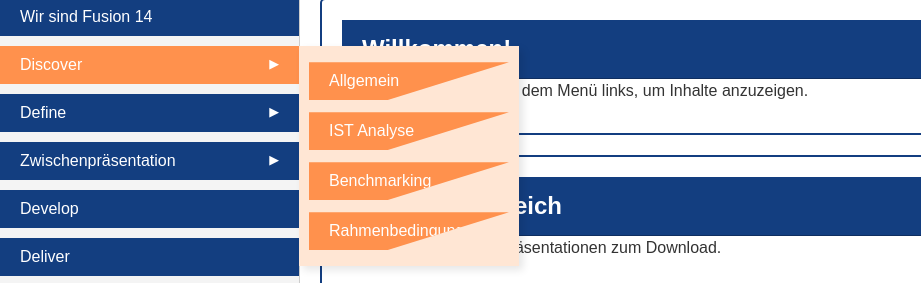
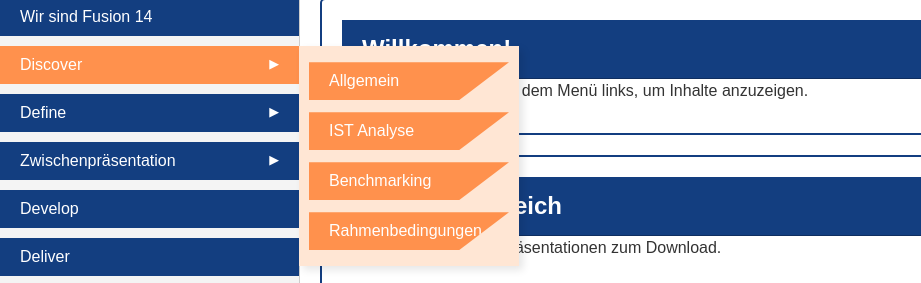
Before and after one commit to Plinfa99/fusion14-website, a plain HTML site: page index.html in a window 1280 px wide. Both pictures are taken after a click on the element "Discover". Shown: the part 389-672 px from the top of the page, 0-921 px from the left. Drawn offline with Linux system fonts and the light colour scheme.

Commit message:
Update style.css

```diff
--- a/style.css
+++ b/style.css
@@ -88,7 +88,7 @@ nav {
   color: white;
   cursor: pointer;
   margin: 6px 10px;
-  clip-path: polygon(0 0, 100% 0%, 39% 100%, 0% 100%);
+  clip-path: polygon(0 0, 100% 0%, 75% 100%, 0% 100%);
   transition: background 0.2s ease;
   font-weight: 500;
 }
```
